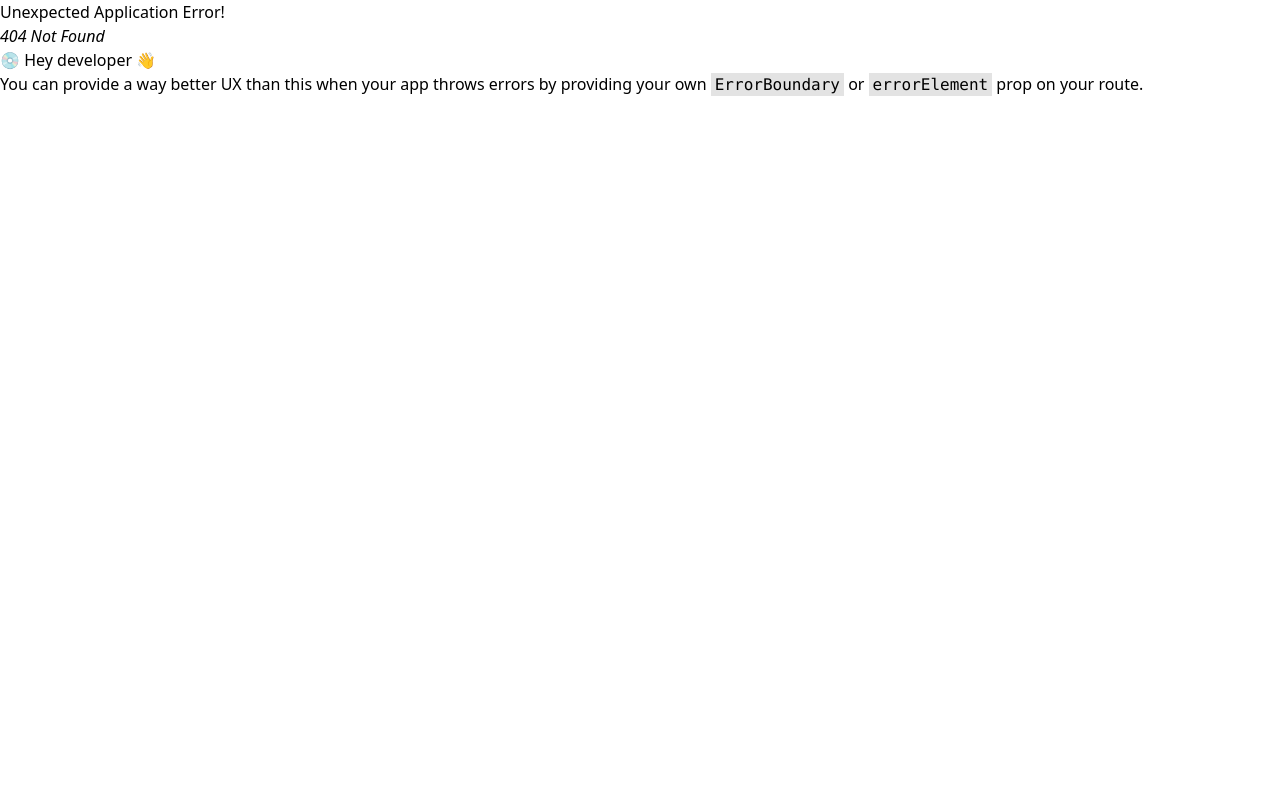
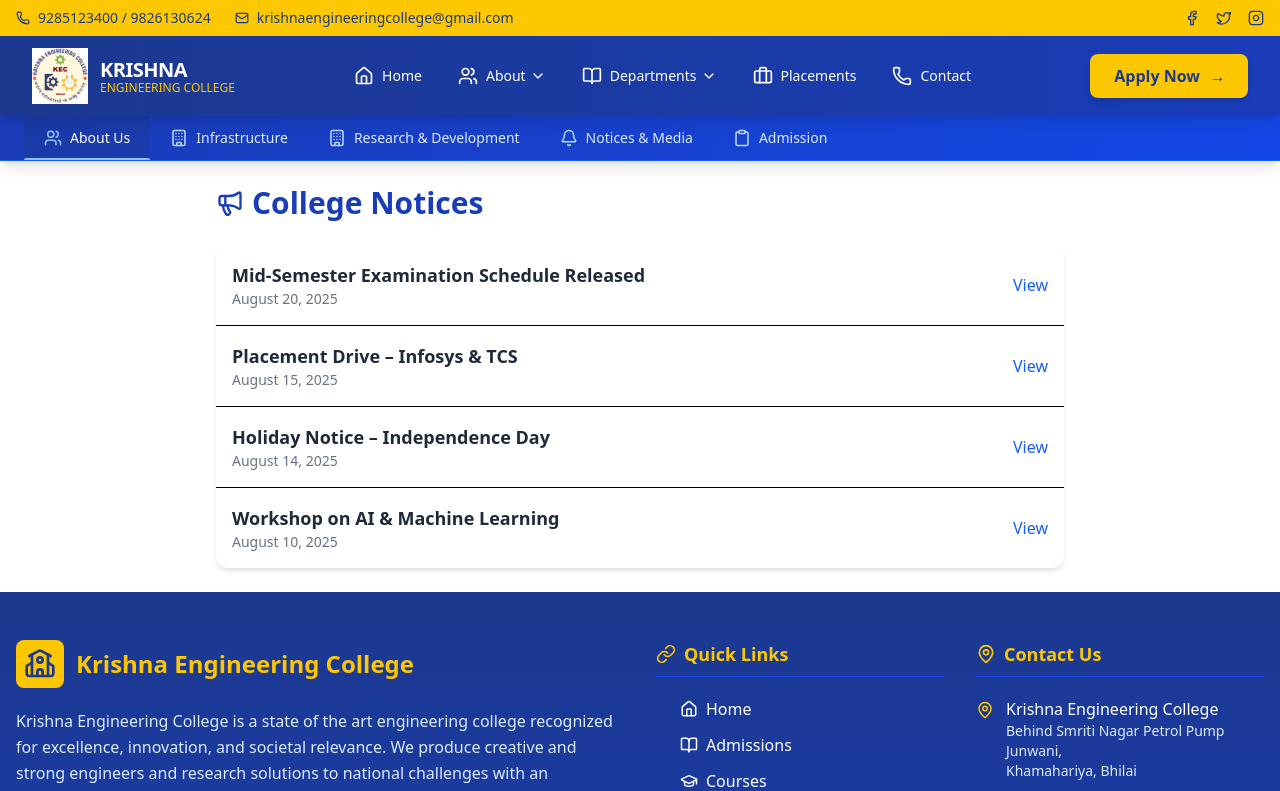
Before and after one commit to Shiv0717/college, a React (Vite) app: page /notice in a window 1280 px wide. Before the commit this address had no page. Shown: the top 791 px of the page. Built offline with nearby package versions, Linux system fonts and the light colour scheme.

Commit message:
Resolved merge conflicts

```diff
--- a/src/App.jsx
+++ b/src/App.jsx
@@ -13,6 +13,7 @@ import AdmissionKEC from "./pages/Admission";
 import FacilitiesPage from "./pages/Facilities";
 import ContactUs from "./pages/ContactUs";
 import PlacementPage from "./pages/Placement";
+import Notice from "./pages/Notice";
 
 
 const router = createBrowserRouter([
@@ -26,6 +27,7 @@ const router = createBrowserRouter([
       { path: "admission", element: <AdmissionKEC /> },
       { path: "facilities", element: <FacilitiesPage/> },
       { path: "placements", element: <PlacementPage/> },
+      { path: "notice", element: <Notice/> },
     ],
   },
 ]);
--- a/src/components/CategoryMenu.jsx
+++ b/src/components/CategoryMenu.jsx
@@ -8,6 +8,7 @@ import {
   Clipboard,
   ChevronDown
 } from "lucide-react";
+import { Link } from "react-router-dom";
 
 const categories = [
   { name: "About Us", path: "about", icon: Users },
@@ -27,9 +28,9 @@ const UniversityMenu = () => {
         {categories.map((cat) => {
           const IconComponent = cat.icon;
           return (
-            <a
+            <Link
               key={cat.name}
-              href={cat.path}
+              to={cat.path}
               onClick={() => setActive(cat.name)}
               onMouseEnter={() => setHovered(cat.name)}
               onMouseLeave={() => setHovered(null)}
@@ -60,7 +61,7 @@ const UniversityMenu = () => {
 
               {/* Subtle dropdown indicator */}
 
-            </a>
+            </Link>
           );
         })}
       </div>
--- /dev/null
+++ b/src/pages/Notice.jsx
@@ -0,0 +1,63 @@
+import React from "react";
+import { Megaphone } from "lucide-react"; // using lucide-react for icons
+
+const Notice = () => {
+  const notices = [
+    {
+      id: 1,
+      title: "Mid-Semester Examination Schedule Released",
+      date: "August 20, 2025",
+      link: "#",
+    },
+    {
+      id: 2,
+      title: "Placement Drive – Infosys & TCS",
+      date: "August 15, 2025",
+      link: "#",
+    },
+    {
+      id: 3,
+      title: "Holiday Notice – Independence Day",
+      date: "August 14, 2025",
+      link: "#",
+    },
+    {
+      id: 4,
+      title: "Workshop on AI & Machine Learning",
+      date: "August 10, 2025",
+      link: "#",
+    },
+  ];
+
+  return (
+    <div className="max-w-4xl mx-auto p-6">
+      <h1 className="text-3xl font-bold mb-6 text-blue-800 flex items-center gap-2">
+        <Megaphone size={28} /> College Notices
+      </h1>
+
+      <div className="bg-white shadow-md rounded-xl divide-y">
+        {notices.map((notice) => (
+          <div
+            key={notice.id}
+            className="p-4 hover:bg-blue-50 transition flex justify-between items-center"
+          >
+            <div>
+              <h2 className="text-lg font-semibold text-gray-800">
+                {notice.title}
+              </h2>
+              <p className="text-sm text-gray-500">{notice.date}</p>
+            </div>
+            <a
+              href={notice.link}
+              className="text-blue-600 font-medium hover:underline"
+            >
+              View
+            </a>
+          </div>
+        ))}
+      </div>
+    </div>
+  );
+};
+
+export default Notice;
--- a/src/pages/Placement.jsx
+++ b/src/pages/Placement.jsx
@@ -50,57 +50,11 @@ const PlacementPortal = () => {
 
   return (
     <div className="min-h-screen bg-gradient-to-b from-gray-50 to-gray-100">
-      {/* Header */}
-      <header className="bg-white shadow-sm sticky top-0 z-10">
-        <div className="container mx-auto px-4 py-3 flex justify-between items-center">
-          <motion.div
-            initial={{ opacity: 0, x: -20 }}
-            animate={{ opacity: 1, x: 0 }}
-            className="flex items-center space-x-2"
-          >
-            <BuildingLibraryIcon className="h-8 w-8 text-blue-900" />
-            <h1 className="text-xl font-bold text-blue-900">Krishna College Placement Portal</h1>
-          </motion.div>
-          <nav className="hidden md:flex space-x-6">
-            {['Overview', 'Recruiters', 'Process', 'Statistics', 'Contact'].map((item) => (
-              <a key={item} href="#" className="text-gray-600 hover:text-blue-900 font-medium transition-colors">
-                {item}
-              </a>
-            ))}
-          </nav>
-        </div>
-      </header>
+
+
 
       {/* Hero Section */}
-      <section className="py-16 bg-gradient-to-r from-indigo-700 to-purple-700 text-white">
-        <div className="container mx-auto px-4 text-center">
-          <motion.h2
-            initial={{ opacity: 0, y: 20 }}
-            animate={{ opacity: 1, y: 0 }}
-            transition={{ delay: 0.2 }}
-            className="text-4xl md:text-5xl font-bold mb-4"
-          >
-            Launching Careers, Building Futures
-          </motion.h2>
-          <motion.p
-            initial={{ opacity: 0, y: 20 }}
-            animate={{ opacity: 1, y: 0 }}
-            transition={{ delay: 0.4 }}
-            className="text-xl max-w-3xl mx-auto mb-8"
-          >
-            At Krishna College, we bridge the gap between talent and opportunity with our comprehensive placement program.
-          </motion.p>
-          <motion.button
-            initial={{ opacity: 0, scale: 0.9 }}
-            animate={{ opacity: 1, scale: 1 }}
-            transition={{ delay: 0.6 }}
-            whileHover={{ scale: 1.05 }}
-            className="bg-white text-indigo-700 px-6 py-3 rounded-lg font-semibold shadow-lg hover:bg-gray-100 transition-colors"
-          >
-            Student Registration
-          </motion.button>
-        </div>
-      </section>
+
 
       {/* Stats Section */}
       <section className="py-16 bg-white">
@@ -366,45 +320,7 @@ const PlacementPortal = () => {
       </section>
 
       {/* Footer */}
-      <footer className="bg-gray-800 text-white py-12">
-        <div className="container mx-auto px-4">
-          <div className="grid grid-cols-1 md:grid-cols-3 gap-8">
-            <div>
-              <h4 className="text-lg font-semibold mb-4">Krishna College</h4>
-              <p className="text-gray-400">Excellence in education since 1985. Shaping futures through quality education and holistic development.</p>
-            </div>
-            <div>
-              <h4 className="text-lg font-semibold mb-4">Quick Links</h4>
-              <ul className="space-y-2 text-gray-400">
-                <li><a href="#" className="hover:text-white transition-colors">Home</a></li>
-                <li><a href="#" className="hover:text-white transition-colors">About Us</a></li>
-                <li><a href="#" className="hover:text-white transition-colors">Programs</a></li>
-                <li><a href="#" className="hover:text-white transition-colors">Placements</a></li>
-              </ul>
-            </div>
-            <div>
-              <h4 className="text-lg font-semibold mb-4">Connect With Us</h4>
-              <div className="flex space-x-4">
-                <a href="#" className="text-gray-400 hover:text-white transition-colors">
-                  <span className="sr-only">Facebook</span>
-                  <svg className="h-6 w-6" fill="currentColor" viewBox="0 0 24 24" aria-hidden="true"><path fillRule="evenodd" d="M22 12c0-5.523-4.477-10-10-10S2 6.477 2 12c0 4.991 3.657 9.128 8.438 9.878v-6.987h-2.54V12h2.54V9.797c0-2.506 1.492-3.89 3.777-3.89 1.094 0 2.238.195 2.238.195v2.46h-1.26c-1.243 0-1.63.771-1.63 1.562V12h2.773l-.443 2.89h-2.33v6.988C18.343 21.128 22 16.991 22 12z" clipRule="evenodd" /></svg>
-                </a>
-                <a href="#" className="text-gray-400 hover:text-white transition-colors">
-                  <span className="sr-only">LinkedIn</span>
-                  <svg className="h-6 w-6" fill="currentColor" viewBox="0 0 24 24" aria-hidden="true"><path fillRule="evenodd" d="M19 0h-14c-2.761 0-5 2.239-5 5v14c0 2.761 2.239 5 5 5h14c2.762 0 5-2.239 5-5v-14c0-2.761-2.238-5-5-5zm-11 19h-3v-11h3v11zm-1.5-12.268c-.966 0-1.75-.79-1.75-1.764s.784-1.764 1.75-1.764 1.75.79 1.75 1.764-.783 1.764-1.75 1.764zm13.5 12.268h-3v-5.604c0-3.368-4-3.113-4 0v5.604h-3v-11h3v1.765c1.396-2.586 7-2.777 7 2.476v6.759z" clipRule="evenodd" /></svg>
-                </a>
-                <a href="#" className="text-gray-400 hover:text-white transition-colors">
-                  <span className="sr-only">Twitter</span>
-                  <svg className="h-6 w-6" fill="currentColor" viewBox="0 0 24 24" aria-hidden="true"><path d="M8.29 20.251c7.547 0 11.675-6.253 11.675-11.675 0-.178 0-.355-.012-.53A8.348 8.348 0 0022 5.92a8.19 8.19 0 01-2.357.646 4.118 4.118 0 001.804-2.27 8.224 8.224 0 01-2.605.996 4.107 4.107 0 00-6.993 3.743 11.65 11.65 0 01-8.457-4.287 4.106 4.106 0 001.27 5.477A4.072 4.072 0 012.8 9.713v.052a4.105 4.105 0 003.292 4.022 4.095 4.095 0 01-1.853.07 4.108 4.108 0 003.834 2.85A8.233 8.233 0 012 18.407a11.616 11.616 0 006.29 1.84" /></svg>
-                </a>
-              </div>
-            </div>
-          </div>
-          <div className="border-t border-gray-700 mt-8 pt-8 text-center text-gray-400">
-            <p>© 2023 Krishna College. All rights reserved.</p>
-          </div>
-        </div>
-      </footer>
+
     </div>
   );
 };
```
